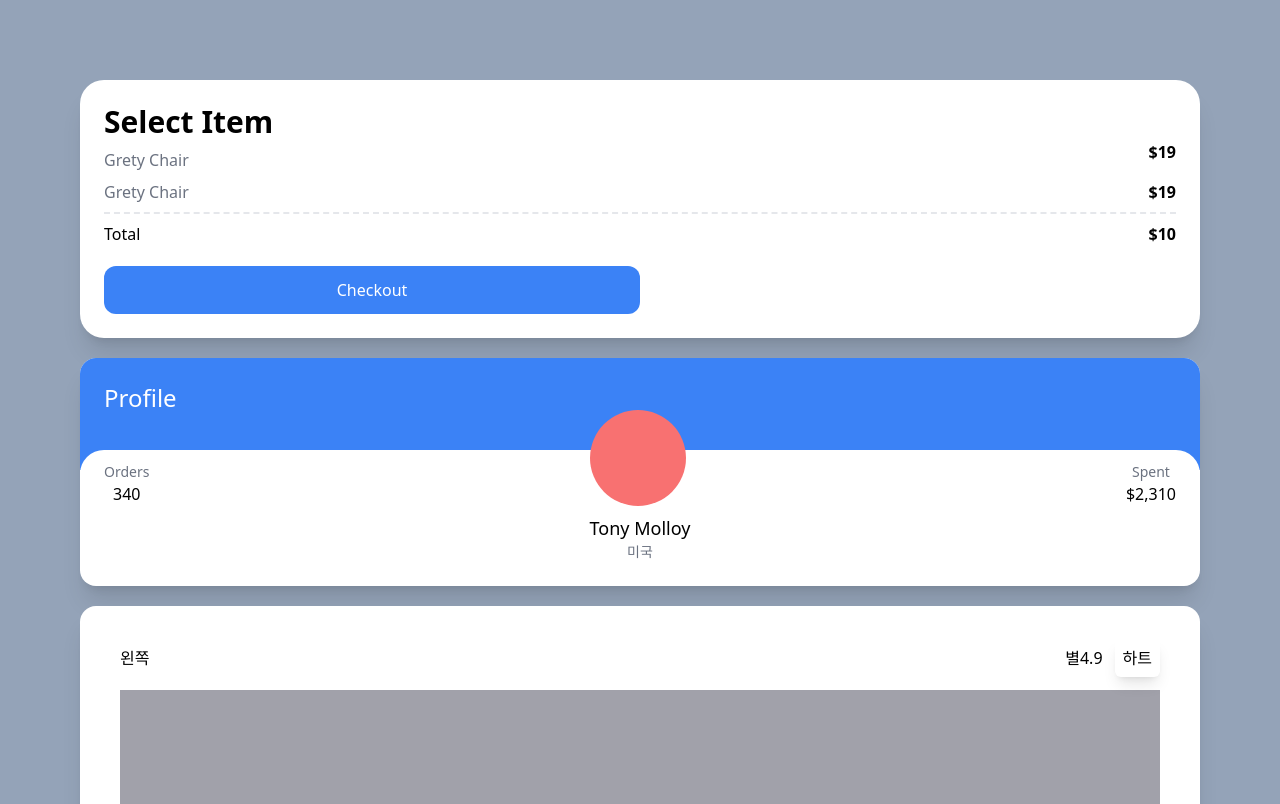
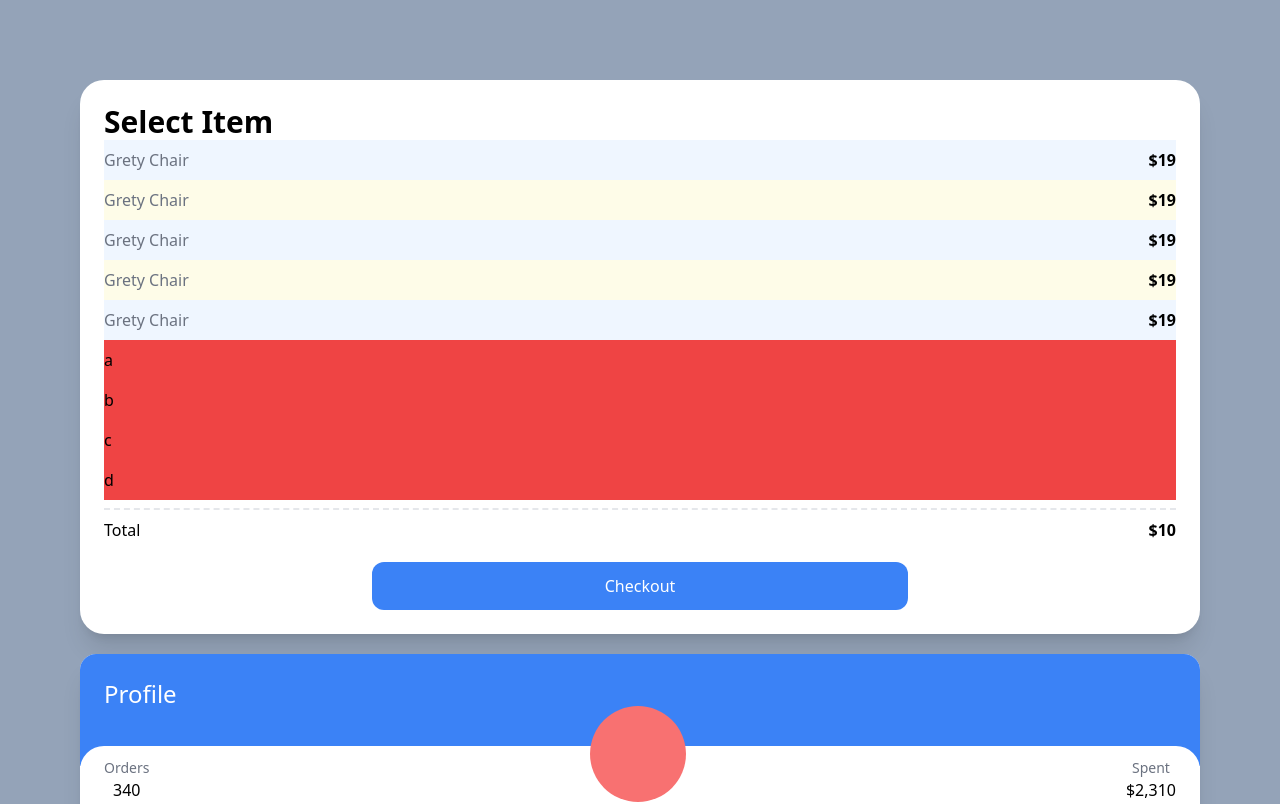
Before and after one commit to kkwondev/carrot-market, a Next.js app: page / in a window 1280 px wide. Shown: the top 804 px of the page. Built offline with nearby package versions, Linux system fonts and the light colour scheme.

Commit message:
modifiers for lists

```diff
--- a/pages/index.tsx
+++ b/pages/index.tsx
@@ -1,3 +1,4 @@
+import { link } from "fs";
 import type { NextPage } from "next";
 
 const Home: NextPage = () => {
@@ -5,26 +6,36 @@
     <div className="bg-slate-400 py-20 px-20 grid gap-5 min-h-screen">
       <div className="bg-white p-6 rounded-3xl shadow-xl">
         <span className="font-semibold text-3xl">Select Item</span>
-        <div className="flex justify-between">
-          <span className="text-gray-500 my-2">Grety Chair</span>
-          <span className="font-semibold">$19</span>
-        </div>
-        <div className="flex justify-between">
-          <span className="text-gray-500">Grety Chair</span>
-          <span className="font-semibold">$19</span>
-        </div>
+        <ul>
+          {[1, 2, 3, 4, 5].map((i) => (
+            <div
+              className="flex justify-between items-center odd:bg-blue-50 even:bg-yellow-50"
+              key={i}
+            >
+              <span className="text-gray-500 my-2">Grety Chair</span>
+              <span className="font-semibold">$19</span>
+            </div>
+          ))}
+        </ul>
+        <ul>
+          {["a", "b", "c", "d", ""].map((c, i) => (
+            <li key={i} className="bg-red-500 py-2 empty:hidden">
+              {c}
+            </li>
+          ))}
+        </ul>
         <div className="flex justify-between mt-2 pt-2 border-t-2 border-dashed">
           <span>Total</span>
           <span className="font-semibold">$10</span>
         </div>
-        <button
+        <div
           className="mt-5 bg-blue-500 text-white p-3 text-center rounded-xl w-2/4 mx-auto cursor-pointer
         hover:bg-teal-500 hover:text-black
         active:bg-yellow-500 focus:bg-red-500
         "
         >
           Checkout
-        </button>
+        </div>
       </div>
       <div className="bg-white rounded-2xl shadow-xl overflow-hidden">
         <div className="bg-blue-500 p-6 pb-14">
```
